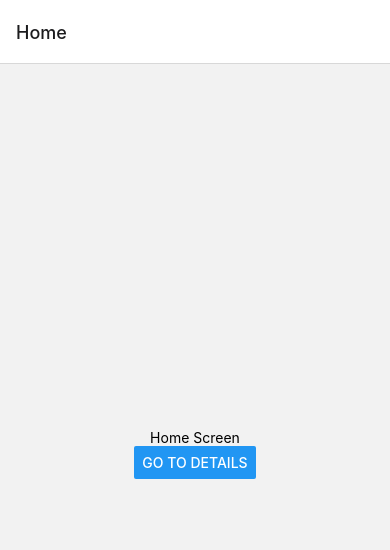
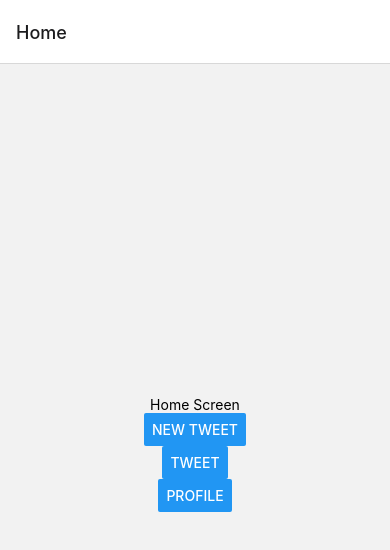
Before and after one commit to studiorms/lc-expo-test, a React Native app: screen /Home in a window 390 px wide. Shown: the top 550 px of the page. Built offline with nearby package versions, Linux system fonts and the light colour scheme.

Commit message:
Add Placeholder Stack Screens

```diff
--- a/App.jsx
+++ b/App.jsx
@@ -1,39 +1,24 @@
-import { NavigationContainer } from '@react-navigation/native';
-import { createNativeStackNavigator } from '@react-navigation/native-stack';
+import { NavigationContainer } from "@react-navigation/native";
+import "react-native-gesture-handler";
 
-import React from 'react';
-import { StyleSheet, Text, View } from 'react-native';
-import { Button } from 'react-native-web';
+import { createStackNavigator } from "@react-navigation/stack";
+import React from "react";
+import { StyleSheet } from "react-native";
+import Home from "./screens/Home";
+import NewTweet from "./screens/NewTweet";
+import Profile from "./screens/Profile";
+import Tweet from "./screens/Tweet";
 
-function HomeScreen({navigation}) {
-    return (
-      <View style={{ flex: 1, alignItems: 'center', justifyContent: 'center' }}>
-        <Text>Home Screen</Text>
-        <Button
-        title="Go to Details"
-        onPress={() => navigation.navigate('Details')}
-      />
-      </View>
-    );
-  }
-
-  function DetailsScreen() {
-    return (
-      <View style={{ flex: 1, alignItems: 'center', justifyContent: 'center' }}>
-        <Text>Details Screen</Text>
-      </View>
-    );
-  }
-
-  const Stack = createNativeStackNavigator();
+const Stack = createStackNavigator();
 
 export default function App() {
-
   return (
     <NavigationContainer>
       <Stack.Navigator>
-        <Stack.Screen name="Home" component={HomeScreen} />
-        <Stack.Screen name="Details" component={DetailsScreen} />
+        <Stack.Screen name="Home" component={Home} />
+        <Stack.Screen name="New Tweet" component={NewTweet} />
+        <Stack.Screen name="Tweet" component={Tweet} />
+        <Stack.Screen name="Profile" component={Profile} />
       </Stack.Navigator>
     </NavigationContainer>
   );
@@ -42,19 +27,19 @@ export default function App() {
 const styles = StyleSheet.create({
   container: {
     //flex: 1,
-    backgroundColor: '#fff',
-    alignItems: 'center',
-    marginTop: 60
+    backgroundColor: "#fff",
+    alignItems: "center",
+    marginTop: 60,
     //justifyContent: 'center',
   },
   button: {
-    flexDirection: 'row',
-    alignItems: 'center',
-    backgroundColor: '#DDDDDD',
+    flexDirection: "row",
+    alignItems: "center",
+    backgroundColor: "#DDDDDD",
     padding: 10,
   },
   countContainer: {
-    alignItems: 'center',
+    alignItems: "center",
     padding: 10,
   },
 });
--- a/package.json
+++ b/package.json
@@ -9,18 +9,20 @@
     "web": "expo start --web"
   },
   "dependencies": {
+    "@expo/webpack-config": "^0.17.2",
     "@react-navigation/native": "^6.1.3",
     "@react-navigation/native-stack": "^6.9.9",
+    "@react-navigation/stack": "^6.3.12",
     "expo": "~47.0.12",
     "expo-status-bar": "~1.4.2",
     "react": "18.1.0",
+    "react-dom": "18.1.0",
     "react-native": "0.70.5",
     "react-native-safe-area-context": "4.4.1",
     "react-native-screens": "~3.18.0",
     "react-native-svg": "13.4.0",
-        "react-dom": "18.1.0",
     "react-native-web": "~0.18.9",
-        "@expo/webpack-config": "^0.17.2"
+    "react-native-gesture-handler": "~2.8.0"
   },
   "devDependencies": {
     "@babel/core": "^7.12.9"
--- /dev/null
+++ b/screens/Home.jsx
@@ -0,0 +1,16 @@
+import React from "react";
+import { Button, Text, View } from "react-native";
+
+export default function Home({ navigation }) {
+  return (
+    <View style={{ flex: 1, alignItems: "center", justifyContent: "center" }}>
+      <Text>Home Screen</Text>
+      <Button
+        title="New Tweet"
+        onPress={() => navigation.navigate("New Tweet")}
+      />
+      <Button title="Tweet" onPress={() => navigation.navigate("Tweet")} />
+      <Button title="Profile" onPress={() => navigation.navigate("Profile")} />
+    </View>
+  );
+}
--- /dev/null
+++ b/screens/NewTweet.jsx
@@ -0,0 +1,10 @@
+import React from "react";
+import { Text, View } from "react-native";
+
+export default function NewTweet() {
+  return (
+    <View style={{ flex: 1, alignItems: "center", justifyContent: "center" }}>
+      <Text>New Tweet Screen</Text>
+    </View>
+  );
+}
--- /dev/null
+++ b/screens/Profile.jsx
@@ -0,0 +1,10 @@
+import React from "react";
+import { Text, View } from "react-native";
+
+export default function Profile() {
+  return (
+    <View style={{ flex: 1, alignItems: "center", justifyContent: "center" }}>
+      <Text>Profile Screen</Text>
+    </View>
+  );
+}
--- /dev/null
+++ b/screens/Tweet.jsx
@@ -0,0 +1,10 @@
+import React from "react";
+import { Text, View } from "react-native";
+
+export default function Tweet() {
+  return (
+    <View style={{ flex: 1, alignItems: "center", justifyContent: "center" }}>
+      <Text>Tweet Screen</Text>
+    </View>
+  );
+}
```
Also changed, not shown: 1 other file (tests, documents, lock files or other folders). Lines whose indentation alone changed are shown as unchanged.
